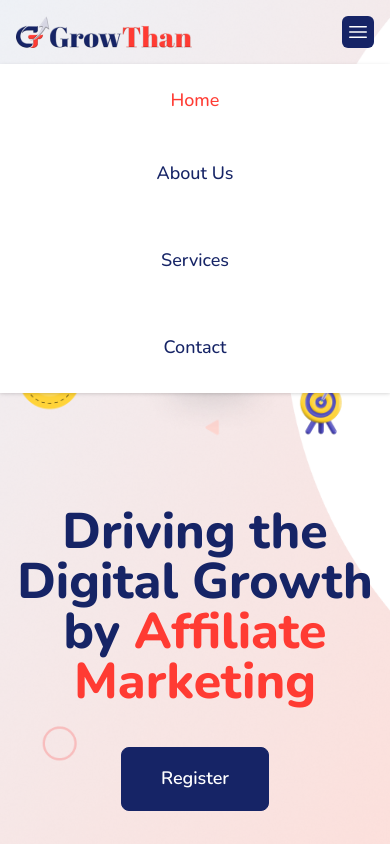
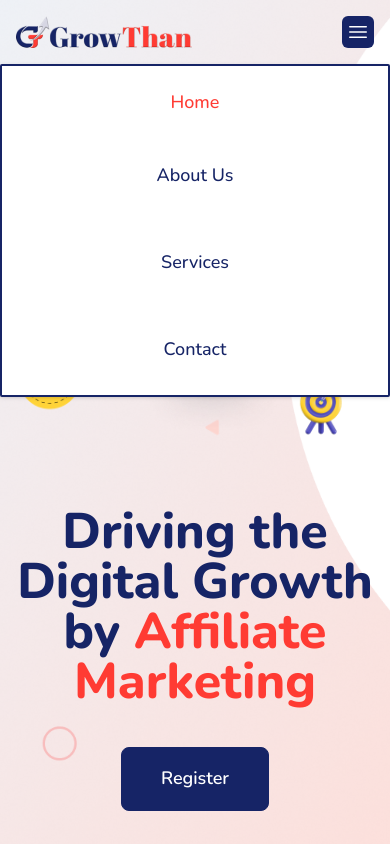
Before and after one commit to zakariyabombaywala/growthan-react, a React (Vite) app: page / in a window 390 px wide. Both pictures are taken after a click on the icon 358 px from the left and 32 px from the top of the page. Shown: the top 844 px of the page. Built offline with nearby package versions, Linux system fonts and the light colour scheme.

Commit message:
mobile nav fixed

```diff
--- a/src/components/BrandSection/App.jsx
+++ b/src/components/BrandSection/App.jsx
@@ -28,7 +28,7 @@ function BrandSection() {
             slidesPerView: 2.1,
           },
           640: {
-            slidesPerView: 3,
+            slidesPerView: 3.5,
             spaceBetween: 10,
           },
           1024: {
--- a/src/components/Header/Header.jsx
+++ b/src/components/Header/Header.jsx
@@ -2,22 +2,9 @@ import React, { useEffect, useState } from "react";
 import Navbar from "../Navbar/Navbar";
 
 function Header() {
-  const [scrollHeight, setScrollHeight] = useState(0);
-
-  useEffect(() => {
-    window.addEventListener("scroll", () => {
-      setScrollHeight(window.scrollY);
-    });
-  }, []);
   return (
     <>
-      <div
-        className={`fixed top-0 inset-x-0 z-[999] ${
-          scrollHeight > 92 ? "bg-white drop-shadow-xl" : "bg-transparent"
-        }`}
-      >
-        <Navbar />
-      </div>
+      <Navbar />
     </>
   );
 }
--- a/src/components/MobileMenu/App.jsx
+++ b/src/components/MobileMenu/App.jsx
@@ -6,7 +6,7 @@ function MobileMenu({ show }) {
     <div
       className={` ${
         show ? "block" : "hidden"
-      } inset-x-0 drop-shadow bg-white sm:w-3/4 mx-auto `}
+      } inset-x-0 drop-shadow border-2 rounded-sm border-blue bg-white sm:w-3/4 mx-auto `}
     >
       <div className="block text-center">
         <MenuLInk variant="mobileMenuLink" />
--- a/src/components/Navbar/Navbar.jsx
+++ b/src/components/Navbar/Navbar.jsx
@@ -1,5 +1,5 @@
-import React, { useState } from "react";
-import { Link, NavLink } from "react-router-dom";
+import React, { useEffect, useState } from "react";
+import { NavLink } from "react-router-dom";
 import Button from "../Button/Button";
 import Logo from "../../assets/logo.png";
 import { Bars3Icon } from "@heroicons/react/24/outline";
@@ -8,13 +8,25 @@ import MobileMenu from "../MobileMenu/App";
 
 function Navbar() {
   const [showMobileMenu, setShowMobileMenu] = useState(false);
+  const [scrollHeight, setScrollHeight] = useState(0);
+
+  useEffect(() => {
+    window.addEventListener("scroll", () => {
+      setScrollHeight(window.scrollY);
+    });
+  }, []);
 
   const toggleMenu = () => {
     setShowMobileMenu(!showMobileMenu);
   };
 
   return (
-    <div>
+    <>
+      <div
+        className={`fixed top-0 inset-x-0 z-[999] ${
+          scrollHeight > 92 ? "bg-white drop-shadow-xl" : "bg-transparent"
+        }`}
+      >
         <div className="container flex justify-between items-center py-4 ">
           <div className="">
             <NavLink to="">
@@ -42,10 +54,11 @@ function Navbar() {
             </div>
           </div>
         </div>
-      <div className="lg:hidden">
+        <div className="lg:hidden absolute w-full">
           <MobileMenu show={showMobileMenu} />
         </div>
       </div>
+    </>
   );
 }
 
```
Lines whose indentation alone changed are shown as unchanged.
